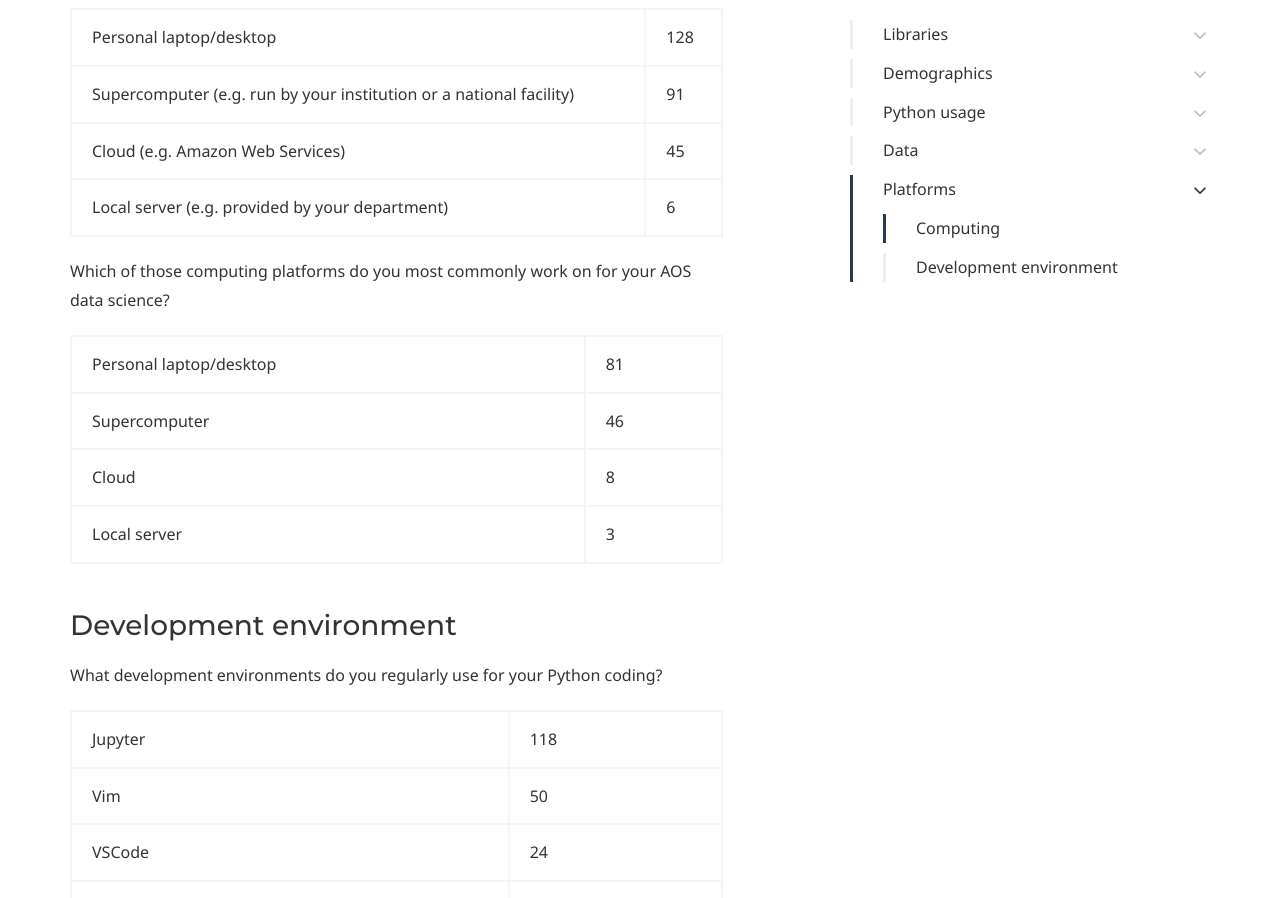
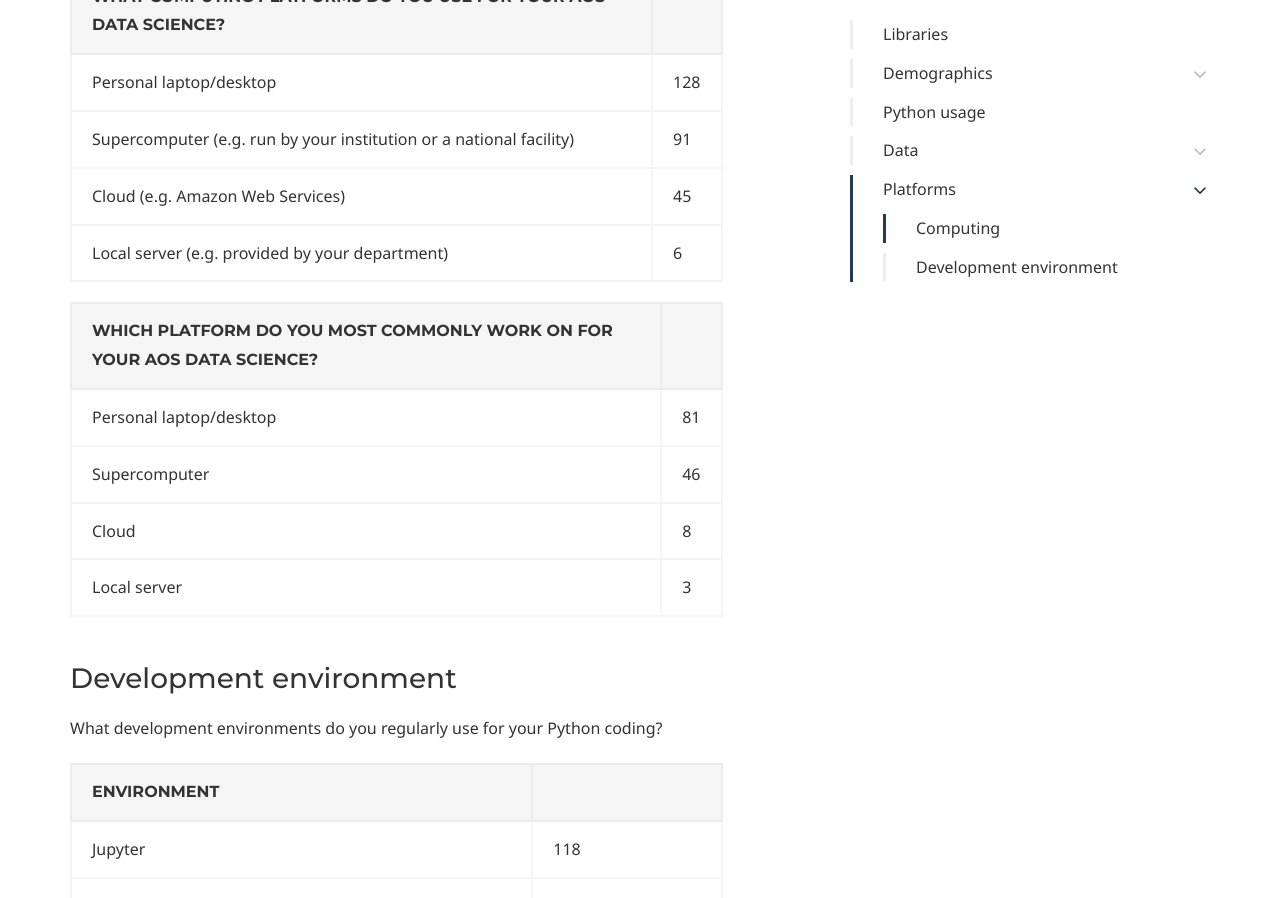
Before and after one commit to PyAOS/pyaos.github.io, a Jekyll site: the page built from census/summary.md, in a window 1280 px wide and 900 px high, scrolled down 6953 px. Built offline with Jekyll 4.4.1, drawn with Linux system fonts in a browser that asks for light colours; some web fonts are replaced; our own code applies the rules of GitHub Pages for plain Markdown files; some of the changed text lies outside the part shown.

Commit message:
Fix makrdown formatting

```diff
--- a/census/summary.md
+++ b/census/summary.md
@@ -4,18 +4,21 @@ The Python for Atmosphere and Ocean Science (PyAOS) website and mailing list was
 
 The xarray library dominates the PyAOS stack. It has a much larger user base than competing general purpose PyAOS libraries (iris and CDAT) and most of the new libraries entering the stack build upon the xarray DataArray. So far there has been little take up of libraries that allow for interactive (as opposed to static) data exploration/visualisation (e.g. geoviews, hvplot), while the use of libraries that test code (e.g. unittest) or parse the command line (e.g. argparse) is rare. A clear inference from the survey is that most data processing workflows are coordinated exclusively from a Jupyter notebook.
 
-![Census main stack](../images/census_main_stack.png "Main software stack")
+<p align="left">
+<img src="../images/census_main_stack.png" width="800">
+</p>
 TODO: Caption
 
-![Census visualisation stack](../images/census_vis_stack.png "Data visualisation stack")
+<p align="left">
+<img src="../images/census_vis_stack.png" width="500">
+</p>
 TODO: Caption
 
 The main question in the census asked respondents the following:
 
 "Writing Python code typically begins with importing various libraries that are either part of the Python standard library or that you've installed using the Python package installer (pip) or conda. Take a look back over five Python scripts / notebooks that you've written recently for AOS data science tasks and cut and paste below all the import statements that you used in those scripts / notebooks (please remove any duplicates)."
 
-### Core libraries
-
+| Core Library | % |
 | :-- | :-- |
 | numpy | 85.7 |
 | matplotlib | 79.3 |
@@ -29,8 +32,7 @@ The main question in the census asked respondents the following:
 
 Census respondents were overwhelmingly young (74% were under 40), male (75%), and based in the USA (57%). They study/work in mix of disciplines with substantial representation in both atmospheric and oceanographic science.
 
-### Age
-
+| Age | # |
 | :-- | :-- |
 | 20-29 | 45 |
 | 30-39 | 60 |
@@ -66,8 +66,7 @@ TODO: Figure.
 
 Respondents had typically been using Python for at least two years (82%) and were self-taught (mainly from Stack Overflow). Only 30% report having attended a Python workshop of any kind and only 19% encountered Python during university.
 
-### How long have you been using Python?
-
+| How long have you been using Python? | |
 | :-- | :-- |
 | Less than 1 year | 16 |
 | 1-2 years | 10 |
@@ -75,8 +74,7 @@ Respondents had typically been using Python for at least two years (82%) and wer
 | 6-10 years | 42 |
 | More than 10 years | 21 |
 
-### How have you learned Python?
-
+| How have you learned Python? | % |
 | :-- | :-- |
 | Self taught (from textbooks, online tutorials, etc) | 90.140845 |
 | Workshop/s (e.g. Carpentries, Unidata) | 29.577465 |
@@ -89,15 +87,13 @@ Essentially all respondents primarily work with raster data (i.e. multi-dimensio
 
 ### Data types
 
-What types of AOS data do you work with?
-
+| What types of AOS data do you work with? | % |
 | :-- | :-- |
 | Raster data | 97.857143 |
 | Tabular data | 61.428571 |
 | Vector data | 50.000000 |
 
-Which of those data types do you most commonly work with?
-
+| Which do you most commonly work with? | |
 | :-- | :-- |
 | Raster data | 109 |
 | Tabular data | 21 |
@@ -105,8 +101,7 @@ Which of those data types do you most commonly work with?
 
 ### File formats
 
-What file formats are your AOS data stored in?
-
+| What file formats are your AOS data stored in? | |
 | :-- | :-- |
 | netCDF | 141 |
 | CSV | 92 |
@@ -120,8 +115,7 @@ What file formats are your AOS data stored in?
 
 There were also a small number of responses for GeoPackage (5), ICARTT (3), ESRI File Geodatabase (3), SQL (2), Plain text (ASCII) (2), NPY (1), JSON (1), Video (1), SQLite (1), MAT (1), Images (1), Relational Database (1), GeoParquet (1) and Audio (1).
 
-Which of those file formats do you most commonly work with?
-
+| Which format do you most commonly work with? | |
 | :-- | :-- |
 | netCDF | 100 |
 | CSV | 14 |
@@ -140,16 +134,14 @@ Two-thirds of people indicated that they do at least some of their analysis on a
 
 ### Computing
 
-What computing platforms do you use for your AOS data science?
-
+| What computing platforms do you use for your AOS data science? | |
 | :-- | :-- |
 | Personal laptop/desktop | 128 |
 | Supercomputer (e.g. run by your institution or a national facility) | 91 |
 | Cloud (e.g. Amazon Web Services) | 45 |
 | Local server (e.g. provided by your department) | 6 |
 
-Which of those computing platforms do you most commonly work on for your AOS data science?
-
+| Which platform do you most commonly work on for your AOS data science? | |
 | :-- | :-- |
 | Personal laptop/desktop | 81 |
 | Supercomputer | 46 |
@@ -160,6 +152,7 @@ Which of those computing platforms do you most commonly work on for your AOS dat
 
 What development environments do you regularly use for your Python coding?
 
+| Environment | |
 | :-- | :-- |
 | Jupyter | 118
 | Vim | 50 |
```
Also changed, not shown: other parts of census/summary.md (+2 -4 lines).
